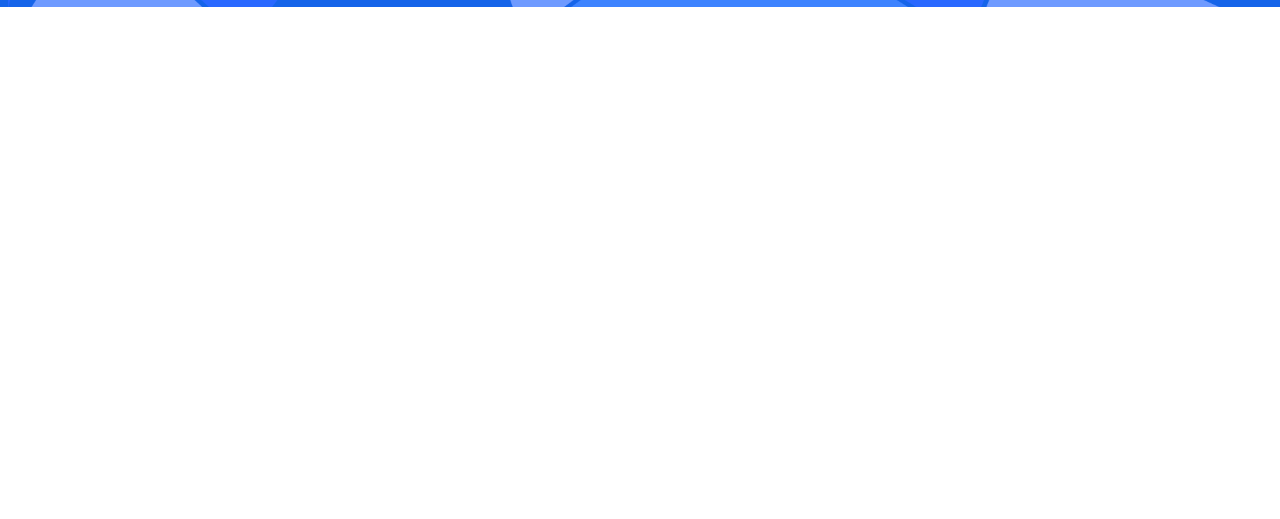
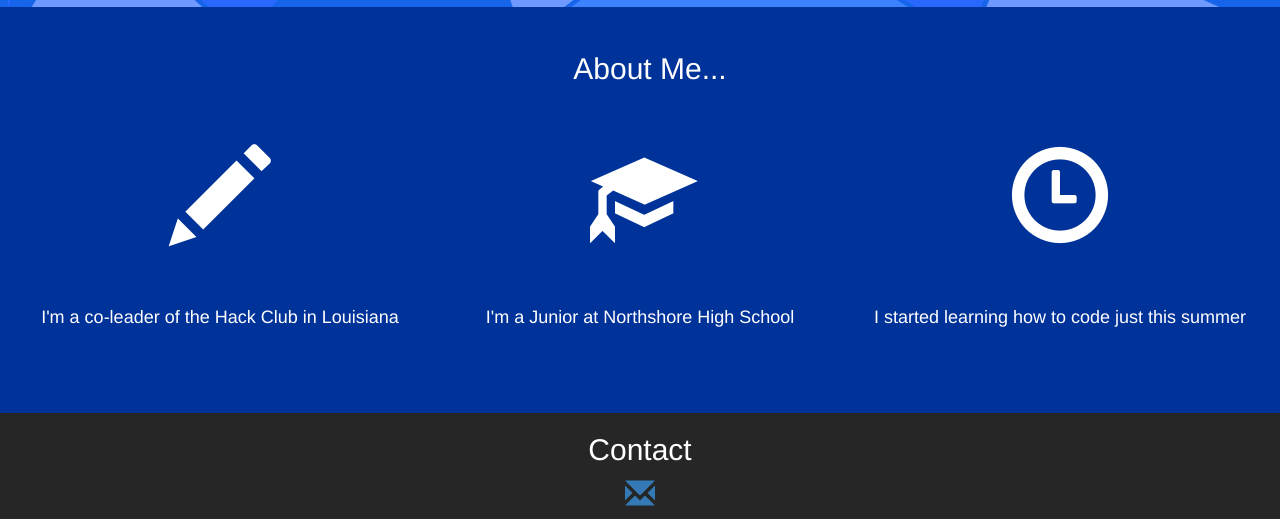
Before and after one commit to jsdelivrbot/altondillon.github.io, a plain HTML site: page index.html in a window 1280 px wide. Shown: the part 679-1198 px from the top of the page. Before the commit the page ends 800 px from the top, so only its background shows below. Drawn offline with nearby package versions, Linux system fonts and the light colour scheme.

Commit message:
edited website

```diff
--- a/css/styles.css
+++ b/css/styles.css
@@ -1,6 +1,5 @@
 html, body {
     max-width: 100%;
-
     overflow-x: hidden;
 }
 .main {
@@ -12,6 +11,22 @@ html, body {
     text-align: center;
     font-size: 30px;
     overflow-y: hidden;
+}
+.about {
+    padding: 25px;
+    background-color: #003399;
+    text-align: center;
+    color: white;
+    font-size: 30px;
+}
+#about {
+    padding-left: 20px;
+}
+.contact {
+	background: #262626;
+    text-align: center;
+    font-size: 30px;
+    color: white;
 }
 .glyphicon-menu-hamburger {
     background-color: rgba(60, 60, 60, 0.8);
@@ -77,3 +92,10 @@ html, body {
     border-radius: 50%;
     border: 3px solid black;
 }
+.glyphicon-pencil, .glyphicon-education, .glyphicon-time, .glyphicon-user {
+	font-size: 100px;
+}
+.item {
+	padding-top: 50px;
+    padding-bottom: 50px;
+}
--- a/index.html
+++ b/index.html
@@ -19,6 +19,7 @@
         <a href="/websites/find-the-dot/index.html">Find the Dot</a>
         <a href="/websites/geometric-pattern/index.html">Geometric Pattern</a>
         <a href="/websites/platformer/index.html">Platformer</a>
+        <a href="/websites/work-in-progress/index.html">Work in Progress</a>
     </div>
     <div id="main">
         <!--Container fluid with my intro info-->
@@ -31,6 +32,34 @@
             <p id="and">And I like to <strong id="hack">hack</strong> things</p>
         </div>
     </div>
+    <div class="container-fluid about">
+        <div class="row">
+            <h2 id="about">About Me...</h2>
+        </div>
+        <div class="row">
+            <div class="col-sm-4 item">
+                <span class="glyphicon glyphicon-pencil"></span>
+                <br><br>
+                <h4>I'm a co-leader of the Hack Club in Louisiana</h4>
+            </div>
+            <div class="col-sm-4 item">
+                <span class="glyphicon glyphicon-education"></span>
+                <br><br>
+                <h4>I'm a Junior at Northshore High School</h4>
+            </div>
+            <div class="col-sm-4 item">
+                <span class="glyphicon glyphicon-time"></span>
+                <br><br>
+                <h4>I started learning how to code just this summer</h4>
+            </div>
+        </div>
+    </div>
+    <div class="container-fluid contact">
+            <h2>Contact</h2>
+            <a href="mailto:dillon.alton@gmail.com"><span class="glyphicon glyphicon-envelope"></span></a>
+
+    </div>
+
 <script src="https://ajax.googleapis.com/ajax/libs/jquery/3.1.0/jquery.min.js"></script>
 <script src="https://maxcdn.bootstrapcdn.com/bootstrap/3.3.7/js/bootstrap.min.js"></script>
 <script src="/js/main.js"></script>
--- a/js/main.js
+++ b/js/main.js
@@ -1,9 +1,7 @@
 function openNav(){
-    document.getElementById("main").style.marginLeft = "250px";
     document.getElementById("mySidenav").style.width = "250px";
 
 }
 function closeNav(){
     document.getElementById("mySidenav").style.width = "0";
-    document.getElementById("main").style.marginLeft = "0";
 }
```
